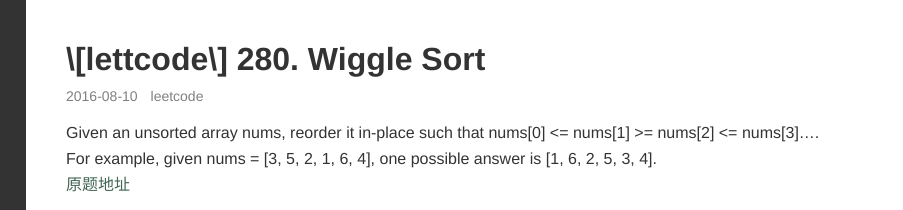
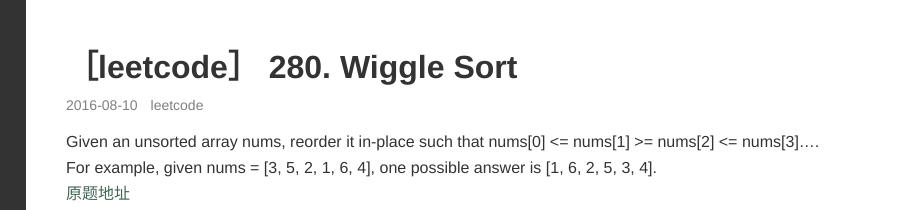
Before and after one commit to weiucsd/weiucsd.github.io, a plain HTML site: page 2016/08/10/leetcode_280/index.html in a window 1280 px wide. Shown: the top 210 px of the page, 374-1277 px from the left. Drawn offline with nearby package versions, Linux system fonts and the light colour scheme.

Commit message:
Site updated: 2016-08-10 16:12:48

```diff
--- a/2016/08/10/leetcode_280/index.html
+++ b/2016/08/10/leetcode_280/index.html
@@ -8,19 +8,19 @@
 
 <title>
 
-    \[lettcode\] 280. Wiggle Sort
+    ［leetcode］ 280. Wiggle Sort
 
 </title>
 
 <meta name="description" content="Given an unsorted array nums, reorder it in-place such that nums[0] &amp;lt;= nums[1] &amp;gt;= nums[2] &amp;lt;= nums[3]….For example, given nums = [3, 5, 2, 1, 6, 4], one possible answer is [1, 6, 2, 5, 3, 4].原">
 <meta property="og:type" content="article">
-<meta property="og:title" content="\[lettcode\] 280. Wiggle Sort">
+<meta property="og:title" content="［leetcode］ 280. Wiggle Sort">
 <meta property="og:url" content="http://weiucsd.github.io/2016/08/10/leetcode_280/index.html">
 <meta property="og:site_name" content="Trivia">
 <meta property="og:description" content="Given an unsorted array nums, reorder it in-place such that nums[0] &amp;lt;= nums[1] &amp;gt;= nums[2] &amp;lt;= nums[3]….For example, given nums = [3, 5, 2, 1, 6, 4], one possible answer is [1, 6, 2, 5, 3, 4].原">
-<meta property="og:updated_time" content="2016-08-10T23:10:10.000Z">
+<meta property="og:updated_time" content="2016-08-10T23:12:40.000Z">
 <meta name="twitter:card" content="summary">
-<meta name="twitter:title" content="\[lettcode\] 280. Wiggle Sort">
+<meta name="twitter:title" content="［leetcode］ 280. Wiggle Sort">
 <meta name="twitter:description" content="Given an unsorted array nums, reorder it in-place such that nums[0] &amp;lt;= nums[1] &amp;gt;= nums[2] &amp;lt;= nums[3]….For example, given nums = [3, 5, 2, 1, 6, 4], one possible answer is [1, 6, 2, 5, 3, 4].原">
 
 
@@ -130,7 +130,7 @@
           <article id="post-leetcode_280" class="article article-type-post">
 
     <h1 class="article-header">
-      \[lettcode\] 280. Wiggle Sort
+      ［leetcode］ 280. Wiggle Sort
     </h1>
 
 
```
Also changed, not shown: archives/2016/08/index.html (+1 -1 lines), archives/2016/index.html (+1 -1 lines), archives/index.html (+1 -1 lines), index.html (+1 -1 lines), tags/leetcode/index.html (+1 -1 lines).
